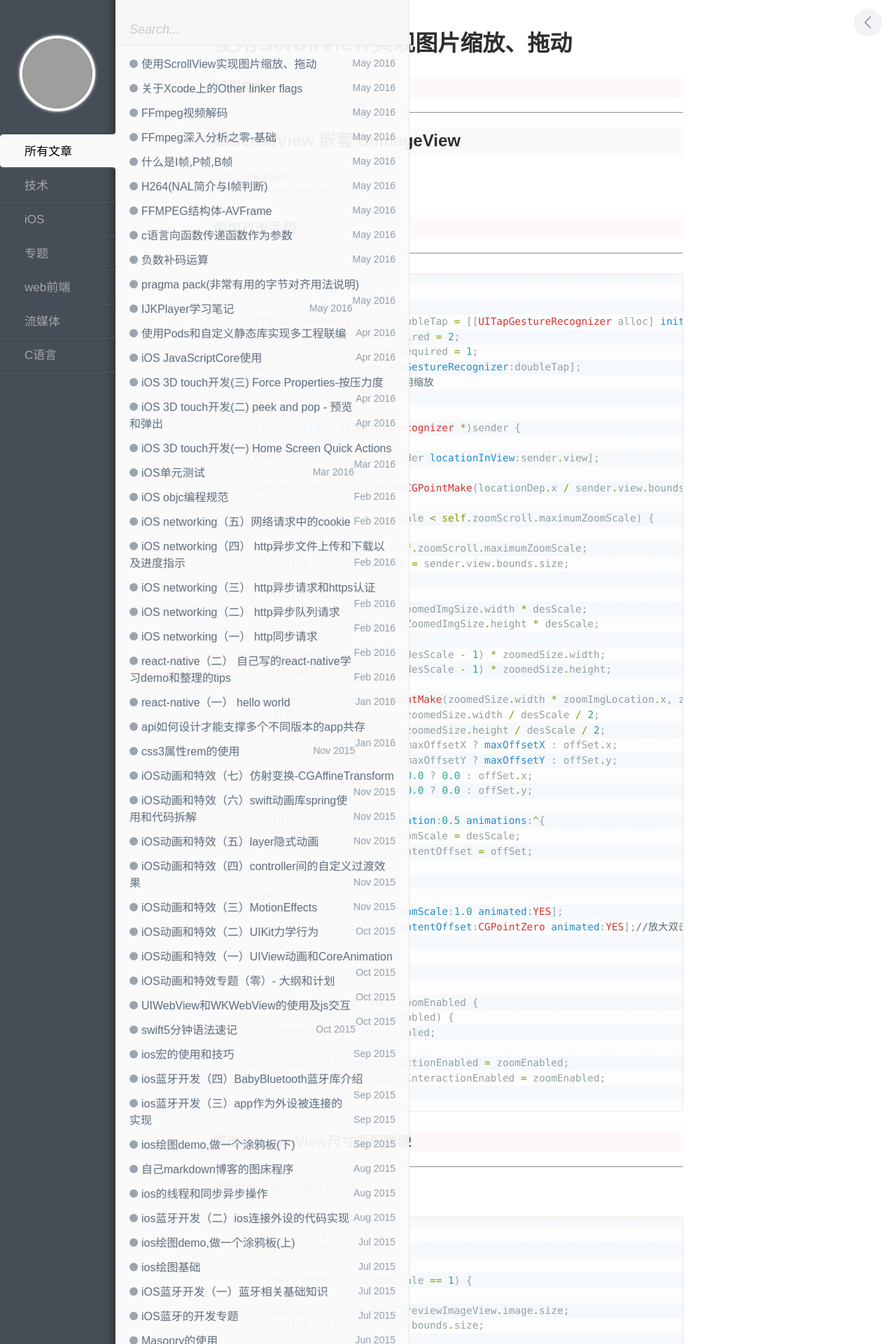
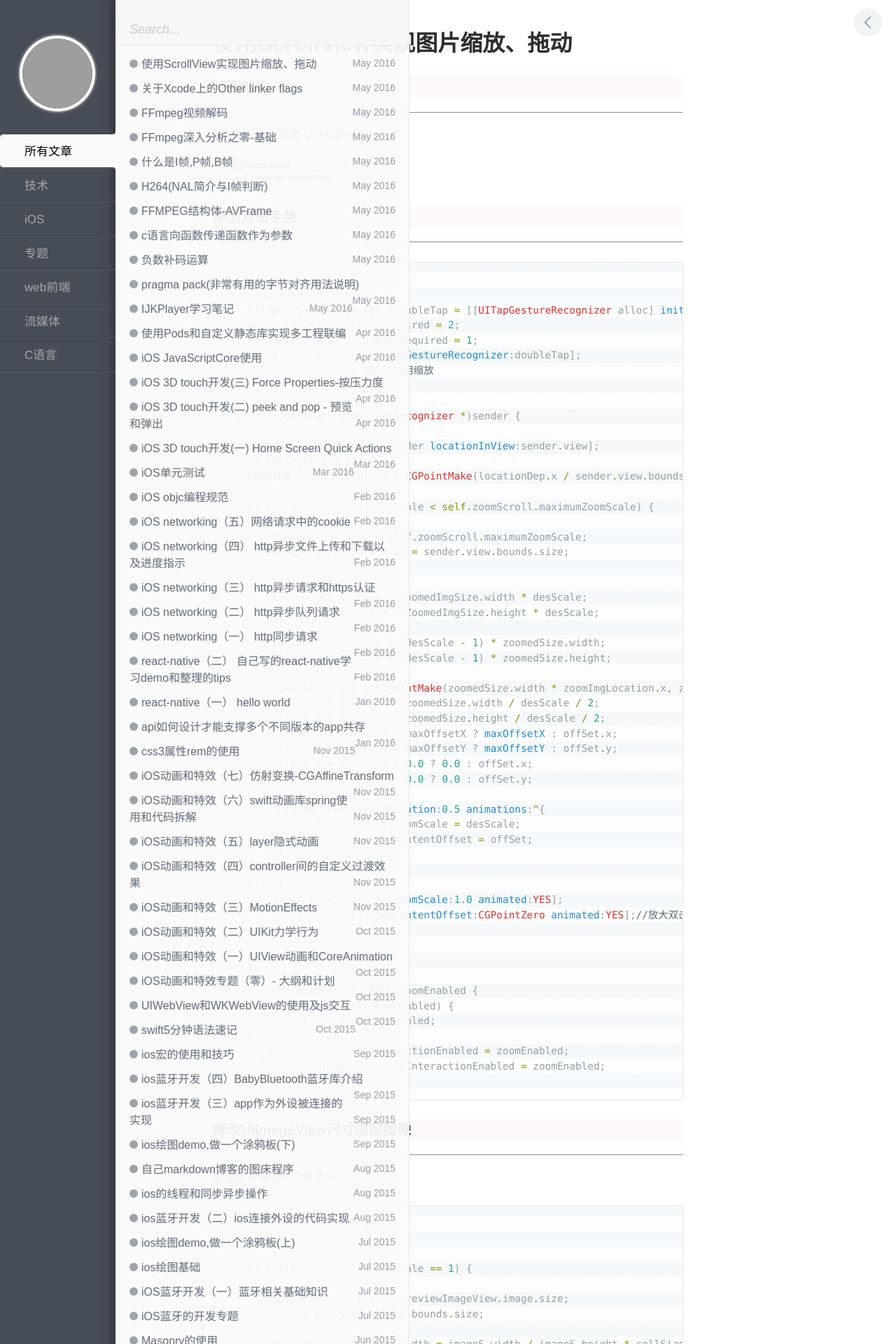
Before and after one commit to leonyue/leonyue.github.io, a Jekyll site: the page built from _posts/tech/IOS/2016-05-18-Resizable-dragable-image.md, in a window 1280 px wide. Shown: the top 1920 px of the page at 70% size. Built offline with Jekyll 4.4.1, drawn with Linux system fonts in a browser that asks for light colours; comment, search, counter and statistics services are not loaded; grey boxes are pictures that could not be loaded.

Commit message:
修改布局

```diff
--- a/_posts/tech/IOS/2016-05-18-Resizable-dragable-image.md
+++ b/_posts/tech/IOS/2016-05-18-Resizable-dragable-image.md
@@ -10,7 +10,7 @@ description:
 ###	视图结构
 ---
 
-##	UIScrollView 嵌套 UIImageView
+UIScrollView 嵌套 UIImageView
 
 ![image](../../../upload/Snip20160518_3.png)
 
```
